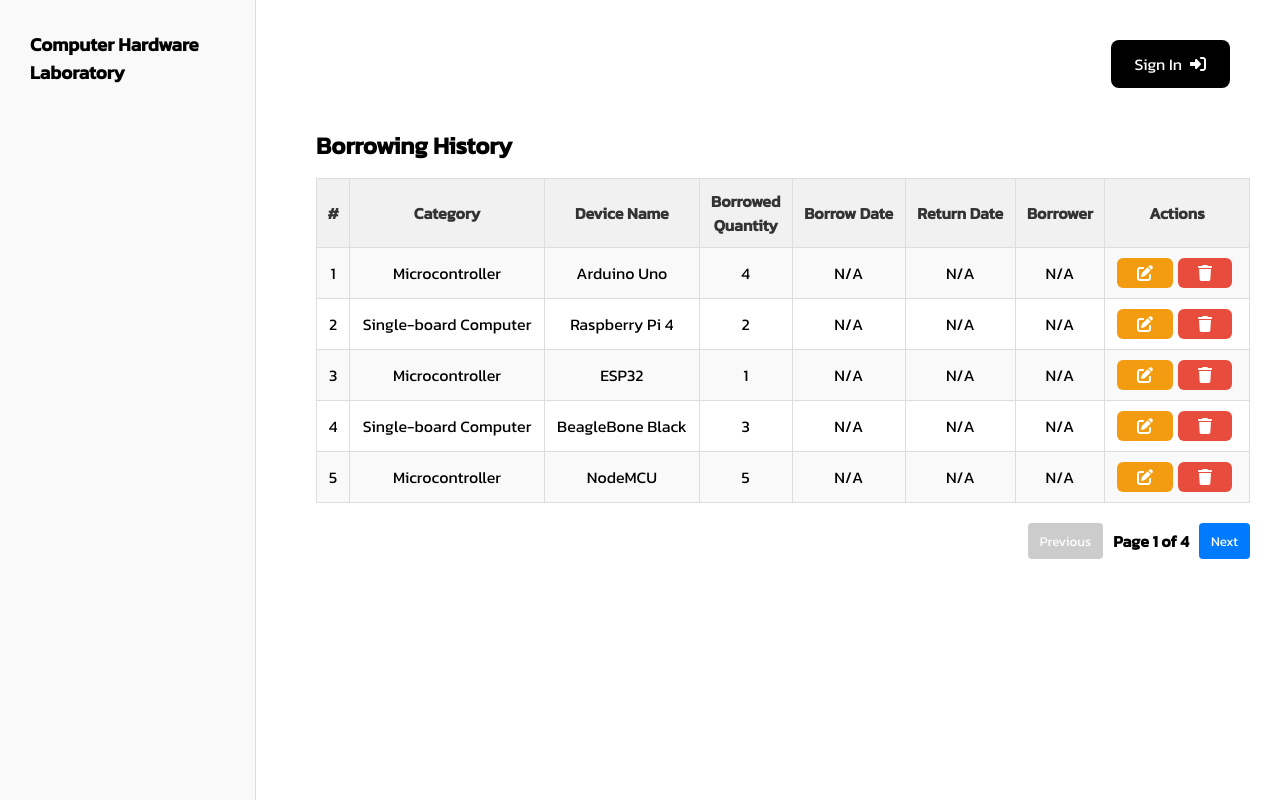
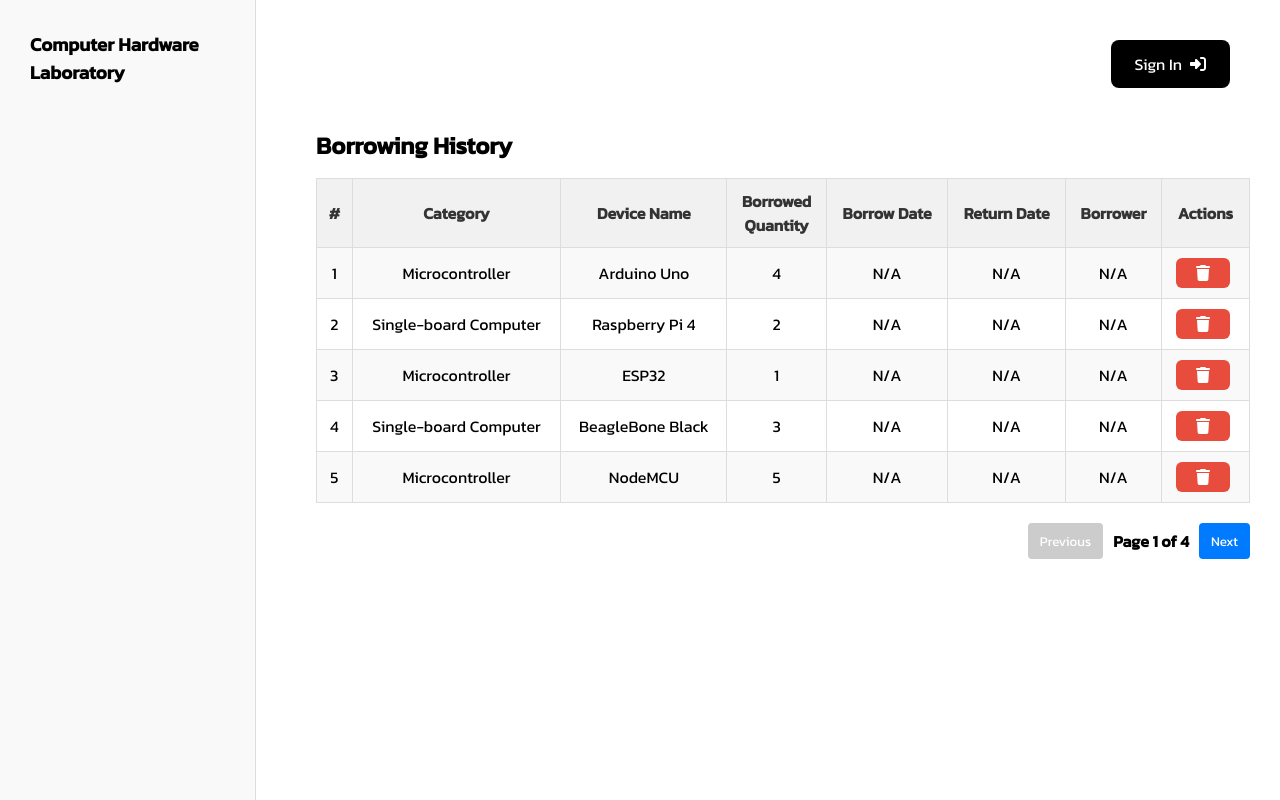
Before and after one commit to sareefhub/Computer-Hardware-Laboratory, a React (Create React App) app in the folder client/: page /borrowing-history in a window 1280 px wide. Built offline with nearby package versions, Linux system fonts and the light colour scheme.

Commit message:
แก้ไข

```diff
--- a/client/src/pages/borrowing-history.js
+++ b/client/src/pages/borrowing-history.js
@@ -2,7 +2,7 @@ import React, { useState } from 'react';
 import Sidebar from '../components/sidebar';
 import Navbar from '../components/navbar';
 import { FontAwesomeIcon } from '@fortawesome/react-fontawesome';
-import { faEdit, faTrash } from '@fortawesome/free-solid-svg-icons';
+import { faTrash } from '@fortawesome/free-solid-svg-icons';
 import './borrowing-history.css';
 import hardwareData from '../mockData/hardwareData';
 
@@ -44,7 +44,6 @@ const BorrowingHistory = () => {
                     <td>{item.returnDate ? new Date(item.returnDate).toLocaleDateString() : 'N/A'}</td>
                     <td>{item.borrower || 'N/A'}</td>
                     <td>
-                      <button className="btn btn-warning"><FontAwesomeIcon icon={faEdit} /></button>
                       <button className="btn btn-danger"><FontAwesomeIcon icon={faTrash} /></button>
                     </td>
                   </tr>
```
